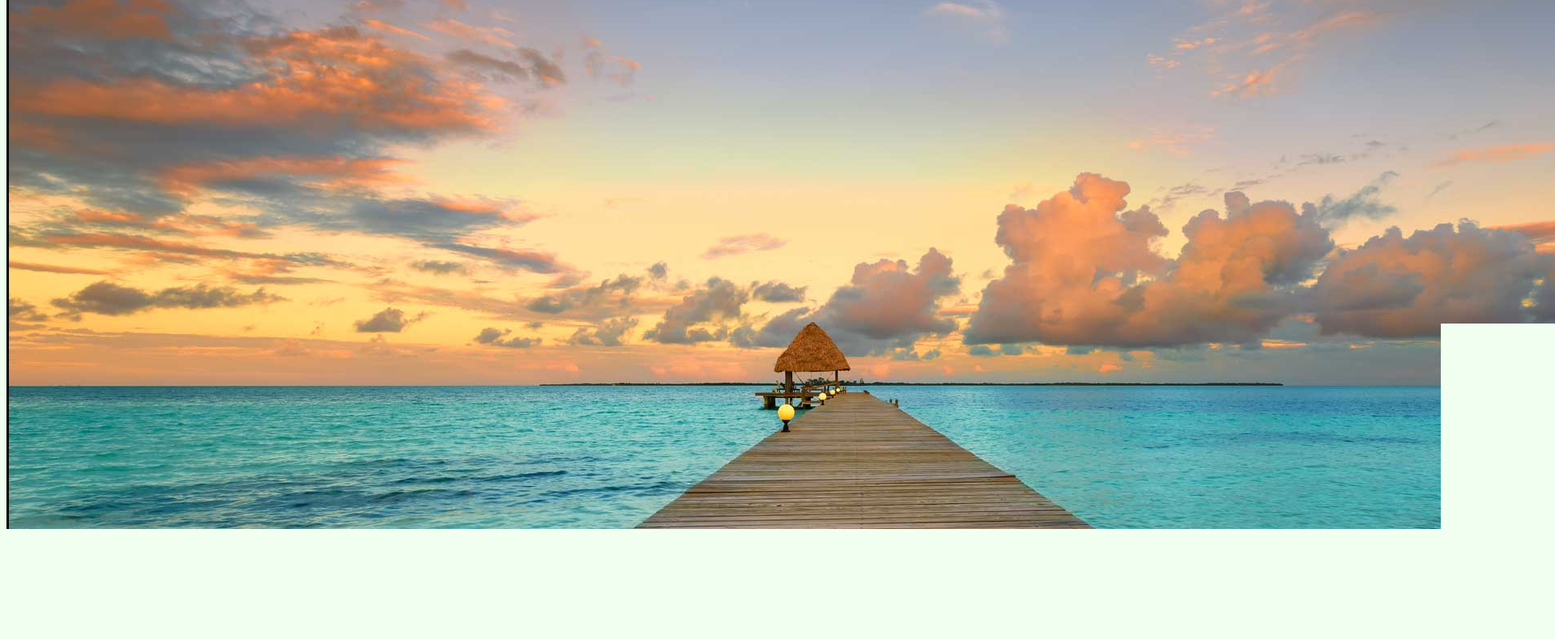
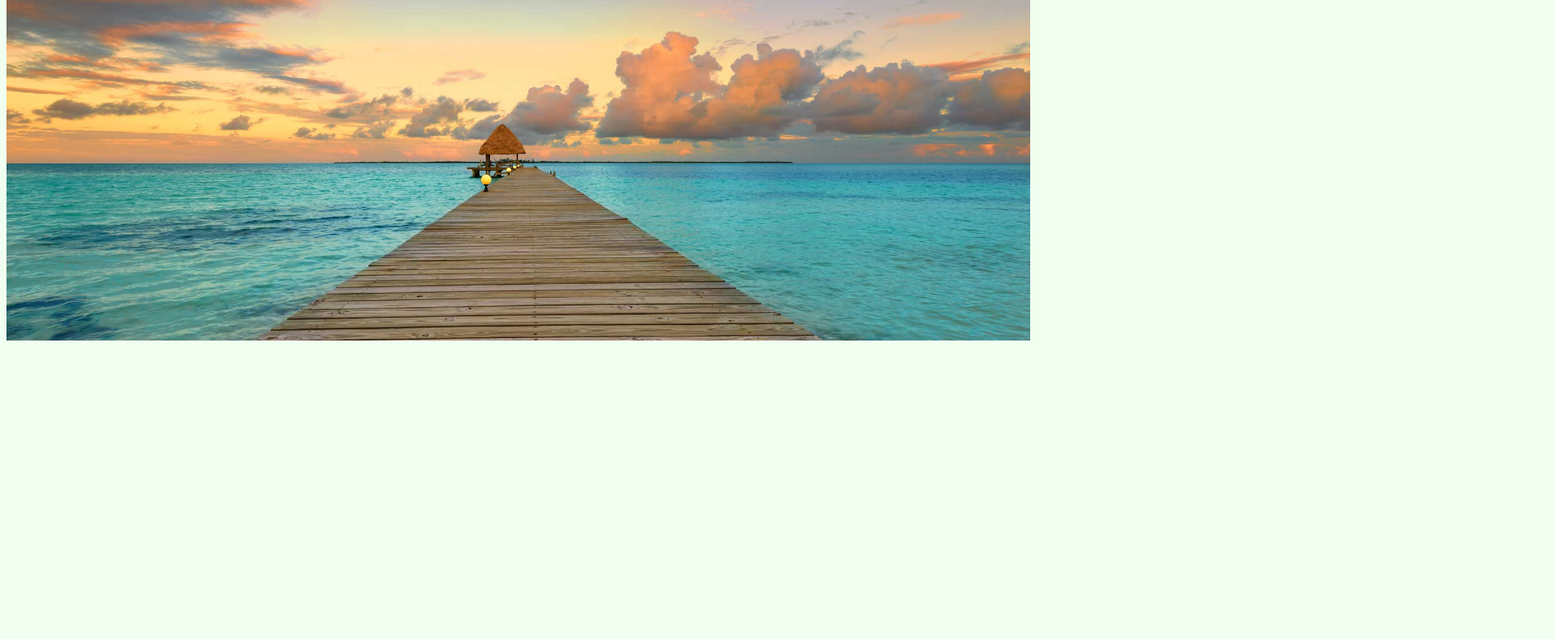
Before and after one commit to Fealios/resort, a plain HTML site: page index.html in a window 1280 px wide. Shown: the part 363-1153 px from the top of the page at 81% size, 1920 px wide, since content can reach past the window. After the commit the page ends 800 px from the top, so only its background shows below. Drawn offline with Linux system fonts and the light colour scheme; a web font is replaced by a local one.

Commit message:
Made background image relative

```diff
--- a/css/index.css
+++ b/css/index.css
@@ -6,7 +6,6 @@ body {
 }
 
 .container {
-  border: solid;
   position: relative;
 }
 
@@ -17,10 +16,8 @@ body {
   text-shadow: -2px 0 black;
 }
 
-@media (max-width: 100%;) {
-  #background {
-    display: none;
-  }
+#background {
+  width: 100%;
 }
 
 h1 {
```
